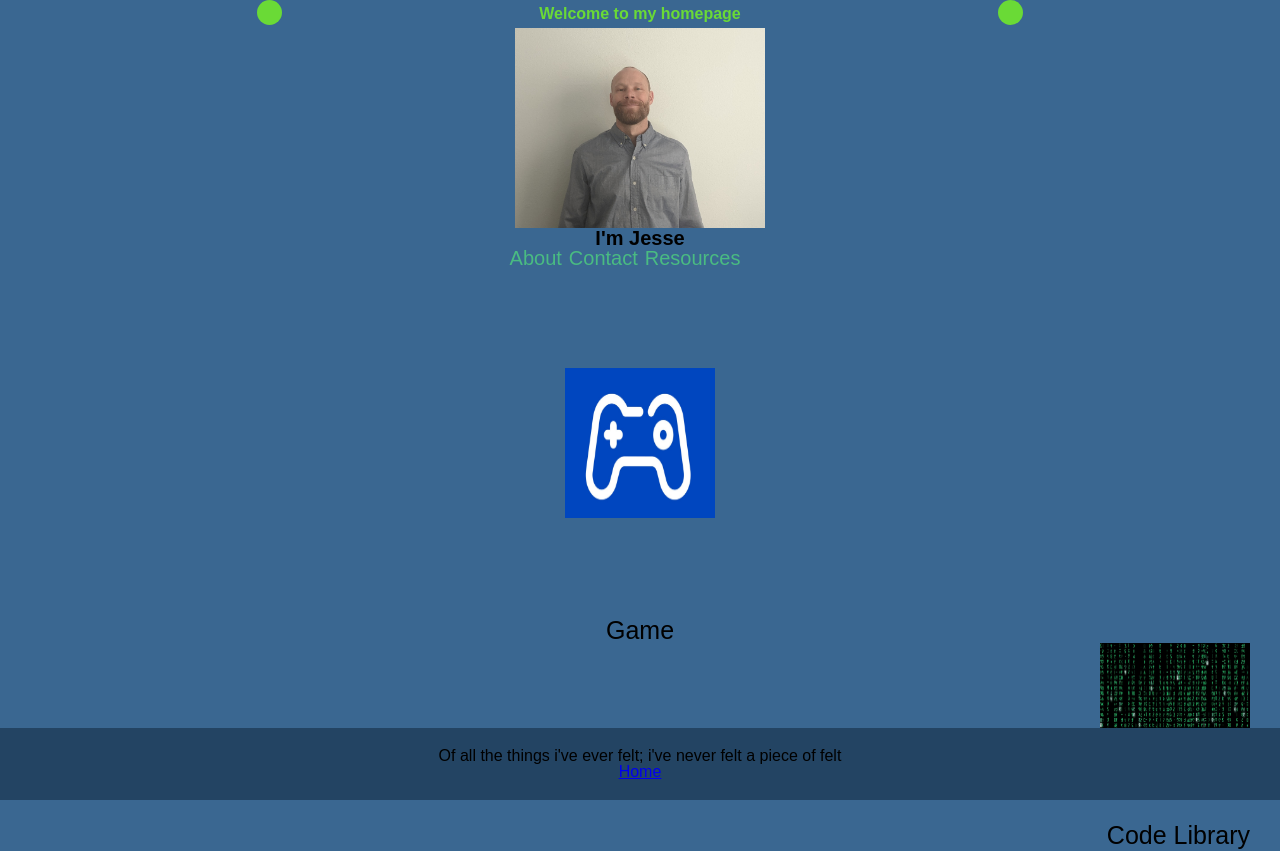
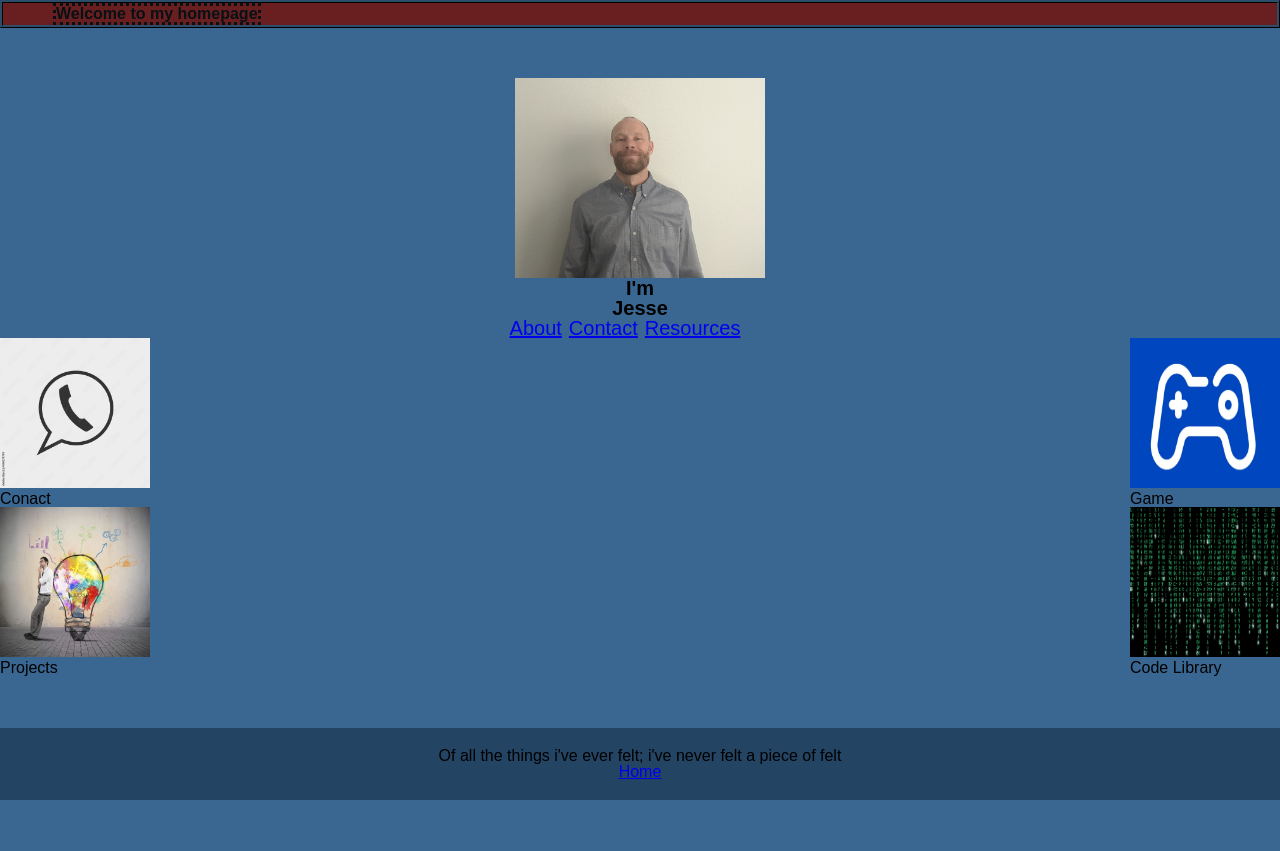
Before and after one commit to Vtencouchclimbr/Module-2-Challenge_Portfolio, a plain HTML site: page index.html in a window 1280 px wide. Shown: the top 851 px of the page. After the commit the page ends 800 px from the top, so only its background shows below. Drawn offline with Linux system fonts and the light colour scheme; files that its build step writes are made by us from their sources.

Commit message:
continued changees to flexbox and css

```diff
--- a/assets/style.css
+++ b/assets/style.css
@@ -11,25 +11,23 @@ body {
 .container-header {
     display: flex;
     align-items: center;
-    justify-content: space-evenly;
-}
-
-.dot {
-  height: 25px;
-  width: 25px;
-  background-color: #6ada36;
-  border-radius: 50%;
-  display: inline-block;
-}
+    background-color: rgb(105, 31, 31);
+    border-style: ridge;
+    border-color: #091016;
+  }
 
 .welcome {
-  color: #6ada36;
+  color: #091016;
+  margin-left: 50px;
+  border: #091016;
+  border-style: dotted;
 }
 
 .container1 {
   display: flex;
   flex-direction: column;
   align-items: center;
+  margin-top: 50px;
 }
 
 .mypic {
@@ -38,6 +36,7 @@ body {
   align-items: center;
   gap: 7px;
   font-size: 20px;
+  text-align: center;
 }
 
 .link-list {
@@ -47,61 +46,27 @@ body {
   gap: 7px;
   font-size: 20px;
   margin-right: 30px;
+  text-decoration: none;
+  list-style-type: none;
+}
+
+ul {
+  list-style-type: none;
 }
 
 .link-list:hover {
-  background-color: var(--darkblue);
+  background-color: ;
 }
 
 .container2 {
-    display: flexbox;
-    flex-direction: row;
-    flex-wrap: wrap;
-    margin: 300px;
+    display: flex;
+    flex-direction: column;
 }
 
 .container3 {
-    display: flexbox;
-    flex-direction: row;
+    display: flex;
+    flex-direction: column;
     flex-wrap: wrap;
-    margin: 300px;
-}
-
-.justify-right {
-    display: flex;
-    justify-content: right;
-    margin-bottom: 30px;
-    margin-right: 30px;
-    font-size: 25px;
-}
-
-.justify-center {
-    display: flex;
-    justify-content: center;
-    text-align: center;
-    background-image: ;
-    padding: 30px;
-    border-radius: 50%;
-}
-
-.justify-left {
-    display: flex;
-    justify-content: left;
-    margin-top: 100px;
-    font-size: 25px;
-}
-
-ul a {
-    display: flex;
-    color: rgb(74, 187, 130);
-    justify-content: center;
-    text-align: center;
-    text-decoration: none;
-    list-style-type: none;
-}
-
-ul {
-    list-style-type: none;
 }
 
 .footer {
--- a/index.html
+++ b/index.html
@@ -10,15 +10,13 @@
 <body>
 <header>
     <div class="container-header">
-        <div><span class="dot"></span></div>
         <div><h2 class="welcome">Welcome to my homepage</h2></div>
-        <div><span class="dot"></span></div>
     </div>
 </header>
 <section>
     <div class="container1">
         <div class="mypic"><img src="Me.jpg" alt="Picture of myself" width="250" height="200"></div>
-        <div class="mypic"><h1>I'm Jesse</h1></div>
+        <div class="mypic"><h1>I'm<br>Jesse</h1></div>
         <div>
         <nav>
             <ul class="link-list">
@@ -32,54 +30,38 @@
 </section>
 
 
-<aside>
+
+
+
+<aside style="float: right;">
+    <div class="container2">
     <ul>
-        <div class="container1">
-            <div><li class="justify-left"><img src="game.jpg" alt="gamer" width="150" height="150"></li></div>
-            <div><li class="justify-left">Game</li></div>
-        </div>
-        <div><li class="justify-right"><img src="matrix.jpg" alt="code falling" width="150" height="150"></li></div>
-        <div><li class="justify-right">Code Library</li></div>
+        <div><li><img src="game.jpg" alt="gamer" width="150" height="150"></li></div>
+        <div><li>Game</li></div>
+        <div><li><img src="matrix.jpg" alt="code falling" width="150" height="150"></li></div>
+        <div><li>Code Library</li></div>
     </ul>
+    </div>
 </aside>
 
 
 
 
 
-<section class="container3">
-    <div>
+
+<aside style="float: left;">
+    <div class="container3">
         <ul>
-        <div><li class="justify-left"><img src="phone.jpg" alt="phone" width="150" height="150"></li></div>
-        <li class="justify-left">Conact</li>
-    </div>
-    <div>
-    <li class="justify-right"><img src="thinker.jpg" alt="man thinking" width="150" height="150"></li>
-        <li class="justify-right">Projects</li>
+        <div><li><img src="phone.jpg" alt="phone" width="150" height="150"></li></div>
+        <div><li>Conact</li></div>
+        <div><li><img src="thinker.jpg" alt="man thinking" width="150" height="150"></li></div>
+        <div><li>Projects</li></div>
         </ul>
     </div>
-</section>
-</main>
-
-
-
+</aside>
 </body>
-
 <footer class="footer">
 <p>Of all the things i've ever felt; i've never felt a piece of felt</p>
 <a href="#">Home</a>
 </footer>
-
-
-
 </html>
-
-<!--
-
-
-
-
-
-
-
--->
```
